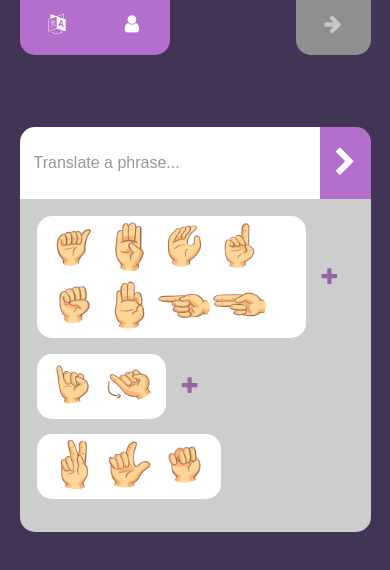
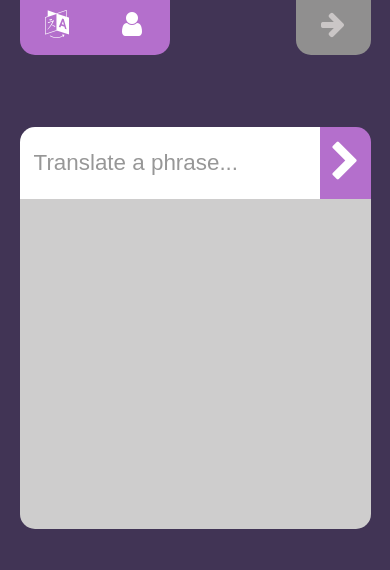
Before and after one commit to Vegard46/lost-in-translation, a React (Create React App) app: page /nav/translate in a window 390 px wide. Shown: the top 570 px of the page. Built offline with nearby package versions, Linux system fonts and the light colour scheme.

Commit message:
added input to hand signs mapping, a bit more responsive styling

```diff
--- a/src/App.css
+++ b/src/App.css
@@ -30,7 +30,7 @@ body {
         grid-template-columns: 5% 90% 5%;
     }
     html {
-        font-size: 10px;
+        font-size: 14px;
     }
 }
 
--- a/src/App.js
+++ b/src/App.js
@@ -5,12 +5,14 @@ import LoginPage from './pages/LoginPage';
 import LtNavBar from './components/LtNavBar';
 import TranslationPage from './pages/TranslationPage';
 import ProfilePage from './pages/ProfilePage';
+import TranslationProvidor from './context/TranslationProvider';
 
 function App() {
   return (
     <div className="app">
       <div className='app-centered-container'>
         <BrowserRouter>
+          <TranslationProvidor>
             <Routes>
               <Route path='/'>
                 <Route index element={<LoginPage/>}/>
@@ -20,6 +22,7 @@ function App() {
                 </Route>
               </Route>
             </Routes>
+          </TranslationProvidor>
         </BrowserRouter>
       </div>
     </div>
--- a/src/components/LtNavBarButton.js
+++ b/src/components/LtNavBarButton.js
@@ -4,7 +4,7 @@ function LtNavBarButton(props) {
   return (
     <div className={"lt-navbar-button"}>
       <button className={props.type}>
-        <i class={"fa " + props.icon} aria-hidden="true"></i>
+        <i className={"fa " + props.icon} aria-hidden="true"></i>
       </button>
     </div>
   );
--- a/src/components/LtSubmitWidget.js
+++ b/src/components/LtSubmitWidget.js
@@ -1,11 +1,12 @@
 import './lt-widgets.css';
 
 function LtSubmitWidget(props) {
+
   return (
     <div className="lt-submit-widget">
-      <input id='submit-input' placeholder={props.text}></input>
-      <button id='submit-button' type='submit'>
-        <i class="fa fa-chevron-right" aria-hidden="true"></i>
+      <input id='submit-input' placeholder={props.text} value={props.value} onChange={e => props.onChange(e.target.value)}></input>
+      <button id='submit-button' type='submit' onClick={props.onClick}>
+        <i className="fa fa-chevron-right" aria-hidden="true"></i>
       </button>
     </div>
   );
--- /dev/null
+++ b/src/context/TranslationProvider.js
@@ -0,0 +1,16 @@
+import { createContext, useState } from "react";
+
+export const TranslationContext = createContext();
+
+function TranslationProvidor({children}) {
+
+    const [translation, setTranslation] = useState();
+
+    return (
+        <TranslationContext.Provider value={[translation, setTranslation]}>
+            {children}
+        </TranslationContext.Provider>
+    )
+}
+
+export default TranslationProvidor;
--- a/src/pages/TranslationPage.js
+++ b/src/pages/TranslationPage.js
@@ -2,21 +2,36 @@ import LtSubmitWidget from '../components/LtSubmitWidget';
 import LtImageRow from '../components/LtImageRow';
 import hands_images from '../hands_images';
 import './translation-page.css';
+import { useContext, useState } from 'react';
+import { TranslationContext } from '../context/TranslationProvider';
 
 function TranslationPage() {
 
-  const imageRow1 = [hands_images.a, hands_images.b, hands_images.c, hands_images.d, hands_images.e, hands_images.f, hands_images.g, hands_images.h]
-  const imageRow2 = [hands_images.i, hands_images.j]
-  const imageRow3 = [hands_images.k, hands_images.l, hands_images.m]
+  const [translation, setTranslation] = useContext(TranslationContext);
+  const [images, setImages] = useState([]);
 
-  const rows = [imageRow1, imageRow2, imageRow3]
+
+  const fetchImages = () => {
+    let words = translation.toLowerCase().trim().split(" ");
+    let wordsImages = [];
+    words.map(word => {
+      word = word.split("");
+      let wordImages = [];
+      word.map(letter => {
+        return wordImages.push(hands_images[letter]);
+      })
+      return wordsImages.push(wordImages);
+    })
+    setImages(wordsImages);
+  }
+
 
   return (
       <div className="translation-page">
-      <LtSubmitWidget text='Translate a phrase...'/>
+        <LtSubmitWidget text='Translate a phrase...' onClick={fetchImages} onChange={setTranslation} value={translation}/>
         <div className='translation-container'>
-          {rows.map((e, index) => {
-            return index < rows.length-1
+            {images.map((e, index) => {
+              return index < images.length-1
               ? <div className='row-container'>
                   <LtImageRow images={e}/>
                   <i class="fa fa-plus image-add" aria-hidden="true"/>
--- a/src/pages/login-page.css
+++ b/src/pages/login-page.css
@@ -1,5 +1,22 @@
 
 
+@media screen and (min-width: 801px) {
+    .login-page .lt-submit-widget {
+        width: 80%;
+    }
+    .image-container img {
+        width: 450px;
+    }
+}
+
+@media screen and (max-width: 800px) {
+    .login-page .lt-submit-widget {
+        width: 100%;
+    }
+    .image-container img {
+        width: 300px;
+    }
+}
 
 
 
@@ -8,9 +25,6 @@
 }
 .submit-container .lt-submit-widget {
     margin: auto;
-}
-.login-page .lt-submit-widget {
-    width: 80%;
 }
 
 
--- a/src/pages/profile-page.css
+++ b/src/pages/profile-page.css
@@ -34,7 +34,7 @@
     content: "->    "
 }
 #first-list-item::marker {
-    content: "Latest ⭐  " !important;
+    content: "⭐  " !important;
 }
 .profile-page .lt-delete-button {
     margin: auto;
```
Lines whose indentation alone changed are shown as unchanged.
